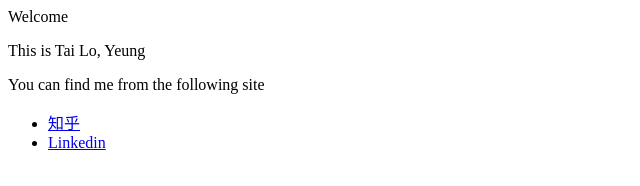
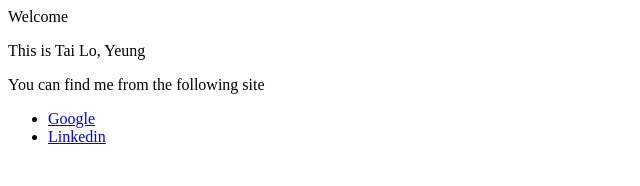
Before and after one commit to ariaeconmath/egoist.github.io, a plain HTML site: page index.html in a window 1280 px wide. Shown: the full height of the page, 0-640 px from the left. Drawn offline with Linux system fonts and the light colour scheme.

Commit message:
Update index.html

```diff
--- a/index.html
+++ b/index.html
@@ -3,6 +3,6 @@
 <p>You can find me from the following site</p>
 
 <ul>
-  <li> <a href="https://sites.google.com/view/tailoyeung">知乎</a> </li>
+  <li> <a href="https://sites.google.com/view/tailoyeung">Google</a> </li>
   <li> <a href="https://www.linkedin.com/in/tailo/">Linkedin</a> </li>
 </ul>
```
